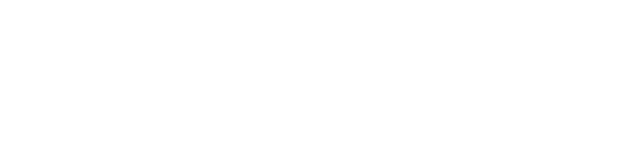
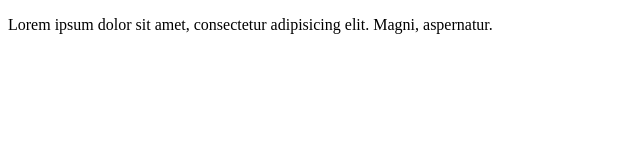
Before and after one commit to Degog0/test-repocitorio, a plain HTML site: page index.html in a window 1280 px wide. Shown: the whole page, without its empty margins (0-640 px from the left). Drawn offline with Linux system fonts and the light colour scheme.

Commit message:
Agregado DIV contenedor

```diff
--- a/index.html
+++ b/index.html
@@ -7,5 +7,12 @@
 </head>
 <body>
 
+    <!--DIV CONTENEDOR 1-->
+    <div class="container">
+        <div class="row">
+            <p>Lorem ipsum dolor sit amet, consectetur adipisicing elit. Magni, aspernatur.</p>
+        </div>
+    </div>
+
 </body>
 </html>
```
